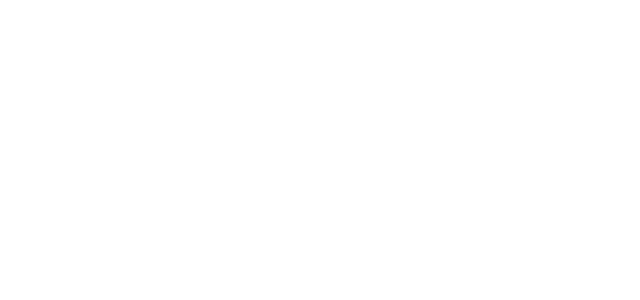
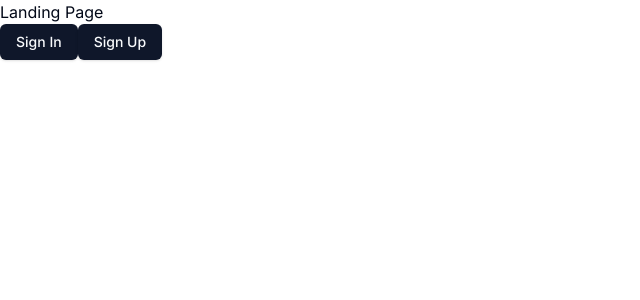
Before and after one commit to Roeck/GenAI, a Next.js app: page / in a window 1280 px wide. Shown: the top 300 px of the page, without its empty margins (0-640 px from the left). Built offline with nearby package versions, Linux system fonts and the light colour scheme.

Commit message:
Auth setup

```diff
--- /dev/null
+++ b/app/(auth)/(routes)/sign-in/[[...sign-in]]/page.tsx
@@ -0,0 +1,5 @@
+import { SignIn } from "@clerk/nextjs";
+
+export default function Page() {
+  return <SignIn />;
+}
--- /dev/null
+++ b/app/(auth)/(routes)/sign-up/[[...sign-up]]/page.tsx
@@ -0,0 +1,5 @@
+import { SignUp } from "@clerk/nextjs";
+
+export default function Page() {
+  return <SignUp />;
+}
--- /dev/null
+++ b/app/(auth)/error.tsx
@@ -0,0 +1,9 @@
+"use client";
+
+import { Empty } from "@/components/ui/empty";
+
+const Error = () => {
+  return <Empty label="Something went wrong." />;
+};
+
+export default Error;
--- /dev/null
+++ b/app/(auth)/layout.tsx
@@ -0,0 +1,9 @@
+const AuthLayout = ({ children }: { children: React.ReactNode }) => {
+  return (
+    <main className="h-full bg-[#111827] flex items-center justify-center">
+      {children}
+    </main>
+  );
+};
+
+export default AuthLayout;
--- a/app/(landing)/page.tsx
+++ b/app/(landing)/page.tsx
@@ -1,6 +1,8 @@
 // import { LandingNavbar } from "@/components/landing-navbar";
 // import { LandingHero } from "@/components/landing-hero";
 // import { LandingContent } from "@/components/landing-content";
+import Link from "next/link";
+import { Button } from "@/components/ui/button";
 
 const LandingPage = () => {
   return (
@@ -8,6 +10,17 @@ const LandingPage = () => {
       {/* <LandingNavbar />
       <LandingHero />
       <LandingContent /> */}
+      <div>
+        Landing Page
+        <div>
+          <Link href="/sign-in">
+            <Button>Sign In</Button>
+          </Link>
+          <Link href="/sign-up">
+            <Button>Sign Up</Button>
+          </Link>
+        </div>
+      </div>
     </div>
   );
 };
--- /dev/null
+++ b/components/ui/empty.tsx
@@ -0,0 +1,16 @@
+import Image from "next/image";
+
+interface EmptyProps {
+  label: string;
+}
+
+export const Empty = ({ label }: EmptyProps) => {
+  return (
+    <div className="h-full p-20 flex flex-col items-center justify-center">
+      <div className="relative h-72 w-72">
+        <Image src="/empty.png" fill alt="Empty" />
+      </div>
+      <p className="text-muted-foreground text-sm text-center">{label}</p>
+    </div>
+  );
+};
```
